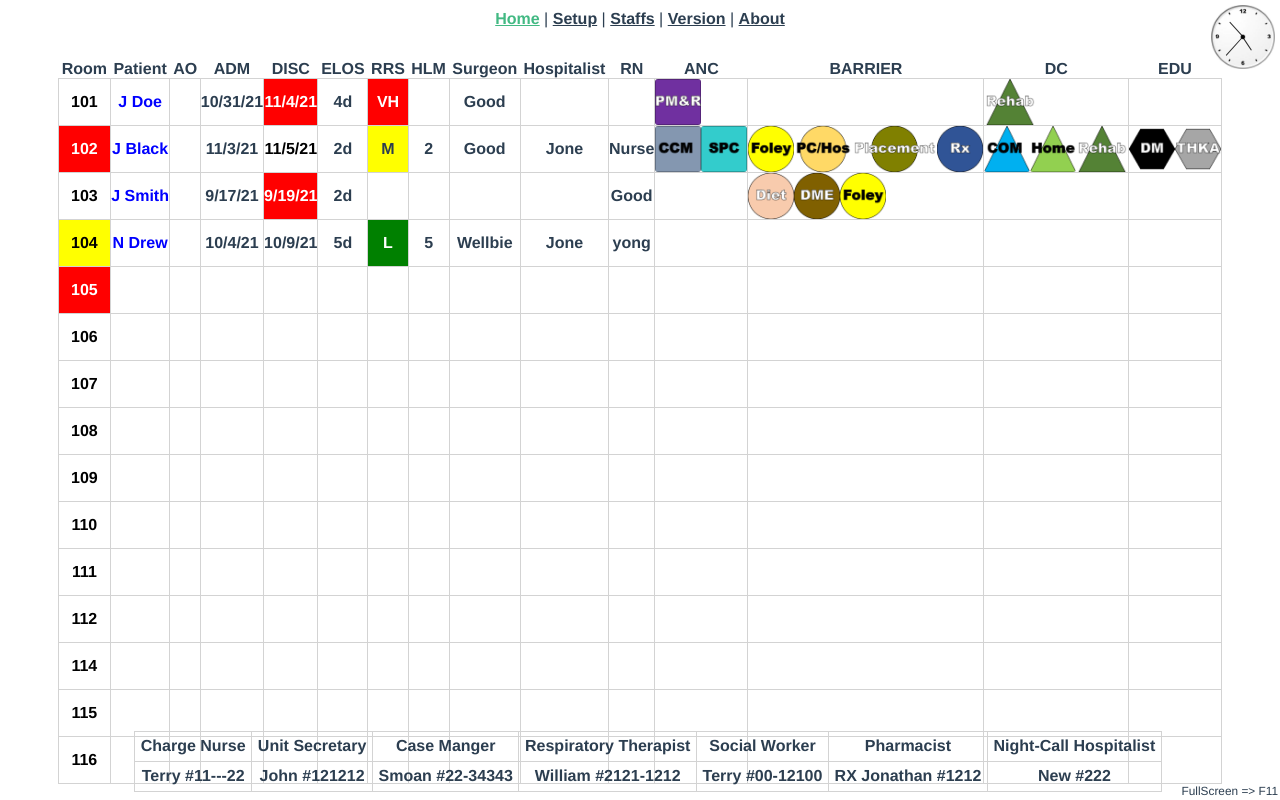
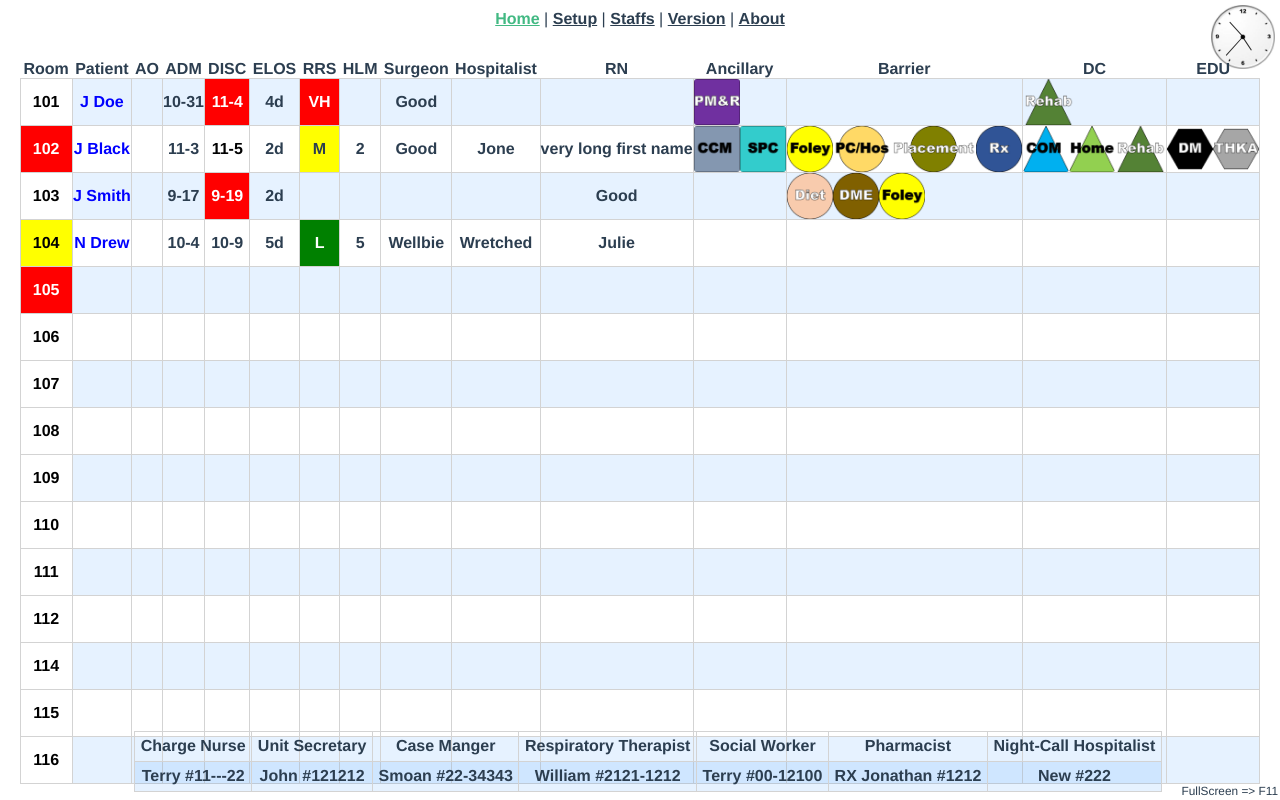
Before and after one commit to petroglyph123/BSW, a Vue app: page / in a window 1280 px wide. Built offline with nearby package versions, Linux system fonts and the light colour scheme; data requests are answered from the project's data file.

Commit message:
Date Format

```diff
--- a/src/components/DiscColor.vue
+++ b/src/components/DiscColor.vue
@@ -1,10 +1,10 @@
 <template>
   <div class=container>
-    <div> {{room.patient.name.first || room.patient.name.last ? room.patient.disc.date.format("M/D/YY") : '' }}
+    <div> {{room.patient.name.first || room.patient.name.last ? room.patient.disc.date.format("M-D") : '' }}
     </div>
     <select v-model="room.patient.disc.color" :class="room.patient.disc.color"  v-if="room.patient.name.first || room.patient.name.last">
       <option v-for="(v, i) in colors" :key="i" :value="v" class="room-color" :class="v" >
-        {{ room.patient.disc.date.format("M/D/YY") }}
+        {{ room.patient.disc.date.format("M-D") }}
       </option>
     </select>
   </div>
--- a/src/components/Home.vue
+++ b/src/components/Home.vue
@@ -1,13 +1,13 @@
 <template>
   <table cellpadding="0" cellspacing="0">
     <tr>
-      <th v-for="(v, i) in [ 'Room', 'Patient', 'AO', 'ADM', 'DISC', 'ELOS', 'RRS', 'HLM', 'Surgeon', 'Hospitalist', 'RN', 'ANC', 'BARRIER', 'DC', 'EDU', ]" :key="i" @click=sort(v,true) :class="{sorted: v==sort_by.name, desc:sort_by.asc == -1}" > {{ v }} </th>
+      <th v-for="(v, i) in [ 'Room', 'Patient', 'AO', 'ADM', 'DISC', 'ELOS', 'RRS', 'HLM', 'Surgeon', 'Hospitalist', 'RN', 'Ancillary', 'Barrier', 'DC', 'EDU', ]" :key="i" @click=sort(v,true) :class="{sorted: v==sort_by.name, desc:sort_by.asc == -1}" > {{ v }} </th>
     </tr>
     <tr v-for="(v, i) in data" :key="i" @dblclick="crud = v">
       <td class="room-color" :class="v.color"> <RoomColor :room="v" @change="put(v)" /> </td>
       <td class="gender name" :class="v.patient.gender"> {{ v.patient.name.first[0] }} {{ v.patient.name.last }} </td>
       <td class="ao" :class="v.patient.ao"><AO :room="v" /></td>
-      <td>{{ v.patient.name.first || v.patient.name.last ? v.patient.adm.date.format("M/D/YY") : '' }}</td>
+      <td>{{ v.patient.name.first || v.patient.name.last ? v.patient.adm.date.format("M-D") : '' }}</td>
       <td class="room-color" :class="v.patient.disc.color"><DiscColor :room="v" @change="put(v)"></DiscColor></td>
       <td>{{ v.patient.name.first || v.patient.name.last ? v.patient.disc.date.diff(v.patient.adm.date, "days")+'d' : '' }}</td>
       <td class="rrs" :class="v.patient.rrs"><RRS :room="v" /></td>
@@ -237,4 +237,8 @@
   right:2px;
   font-size: .74em;
 }
+tr:nth-child(even)
+{
+  background-color:rgba(10,128, 250, .1);
+}
 </style>
```
Also changed, not shown: db.json.
